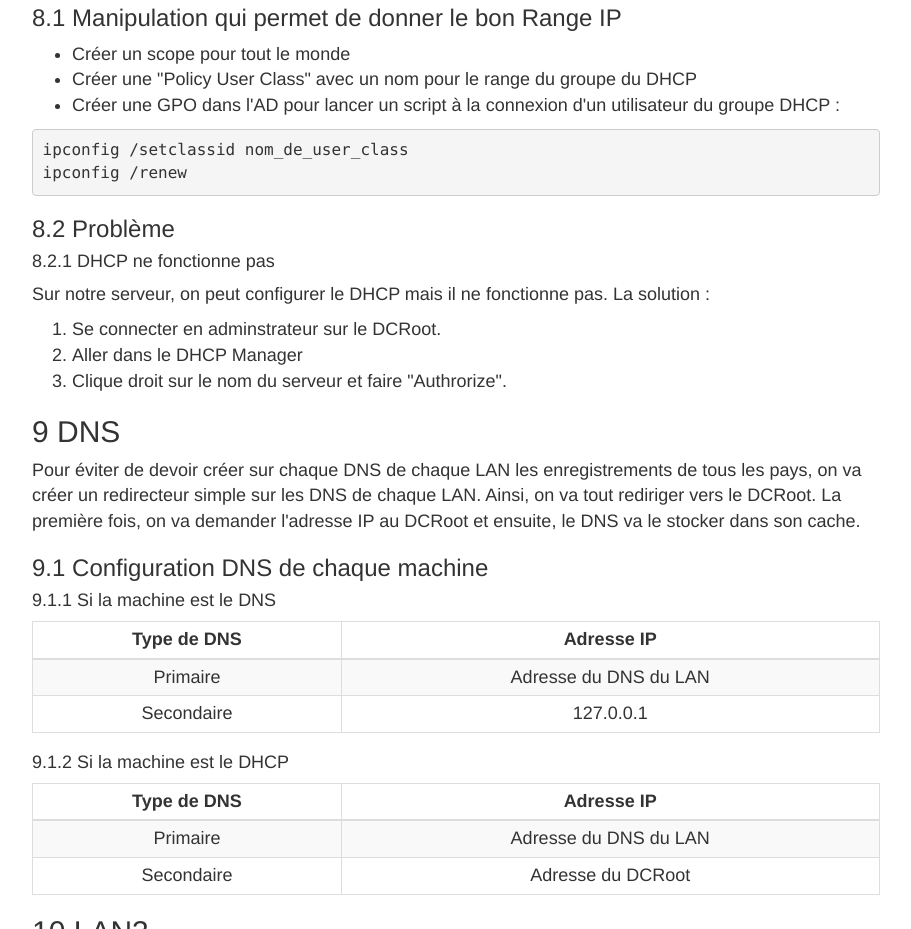
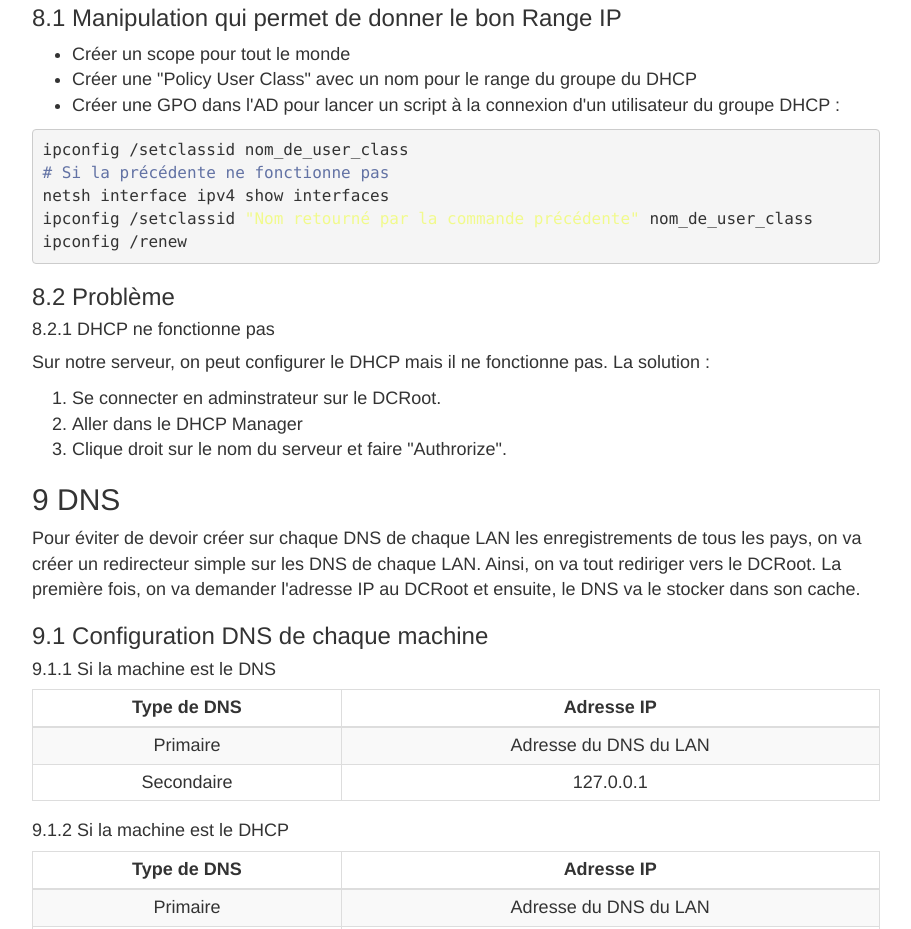
Before and after one commit to gquittet/winserv2017, a plain HTML site: page index.html in a window 1280 px wide. Shown: the part 5700-6629 px from the top of the page, without its empty margins (38-949 px from the left). Drawn offline with nearby package versions, Linux system fonts and the light colour scheme.

Commit message:
Update dhcp method

```diff
--- a/index.html
+++ b/index.html
@@ -1106,6 +1106,9 @@ Pour la distribution des adresses, on doit donner une adresse en rapport avec le
 <div class="org-src-container">
 
 <pre class="src src-shell">ipconfig /setclassid nom_de_user_class
+<span style="color: #6272a4;"># </span><span style="color: #6272a4;">Si la pr&#233;c&#233;dente ne fonctionne pas</span>
+netsh interface ipv4 show interfaces
+ipconfig /setclassid <span style="color: #f1fa8c;">"Nom retourn&#233; par la commande pr&#233;c&#233;dente"</span> nom_de_user_class
 ipconfig /renew
 </pre>
 </div>
```
Also changed, not shown: 1 other file.
